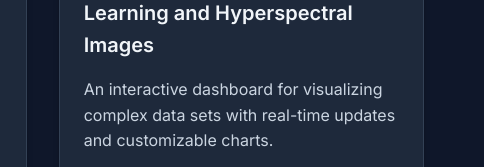
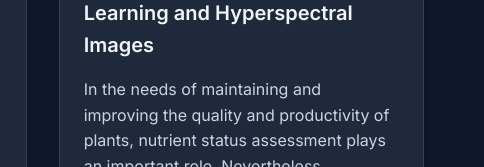
Before and after one commit to Spring317/Spring317.portfolio.github.io, a plain HTML site: page index.html in a window 1280 px wide. Both pictures are taken after a click on the link "View My Work". Shown: the part 624-791 px from the top of the page, 796-1280 px from the left. Drawn offline with Linux system fonts and the light colour scheme.

Commit message:
Update more repo

```diff
--- a/index.html
+++ b/index.html
@@ -182,14 +182,21 @@
                         </div>
                         <div class="project-content">
                             <h3>Rice Fertilizer Status Assessment using Deep Learning and Hyperspectral Images</h3>
-                            <p>An interactive dashboard for visualizing complex data sets with real-time updates and customizable charts.</p>
+                            <p>In the needs of maintaining and improving the quality and productivity of plants, nutrient
+                                status assessment plays an important role. Nevertheless, traditional methods such as
+                                chemical analysis are often labor-intensive, time-consuming and lack spatial details.
+                                Therefore, in the need of finding the alternatives, HSI appeared to be a potential
+                                replacement as plants’ spectral information across a wide range of wavelengths is captured,
+                                therefore the nutrious component distribution and concentration is acquired. This project
+                                takes advantage of deep learning technique in image segmentation to process the HSI data;
+                                hence, predict the nutritions condition of the field.</p>
                             <div class="project-tech">
                                 <span class="tech-tag">D3.js</span>
                                 <span class="tech-tag">Python</span>
                                 <span class="tech-tag">Flask</span>
                             </div>
                             <div class="project-links">
-                                <a href="https://github.com/yourusername/data-dashboard" target="_blank" class="project-link">
+                                <a href="https://github.com/Spring317/Rice-fertilizer-status-assessment-using-deep-learning-and-hyperspectral-images" target="_blank" class="project-link">
                                     <i class="fab fa-github"></i> GitHub
                                 </a>
                                 <a href="#" class="project-link">
```
